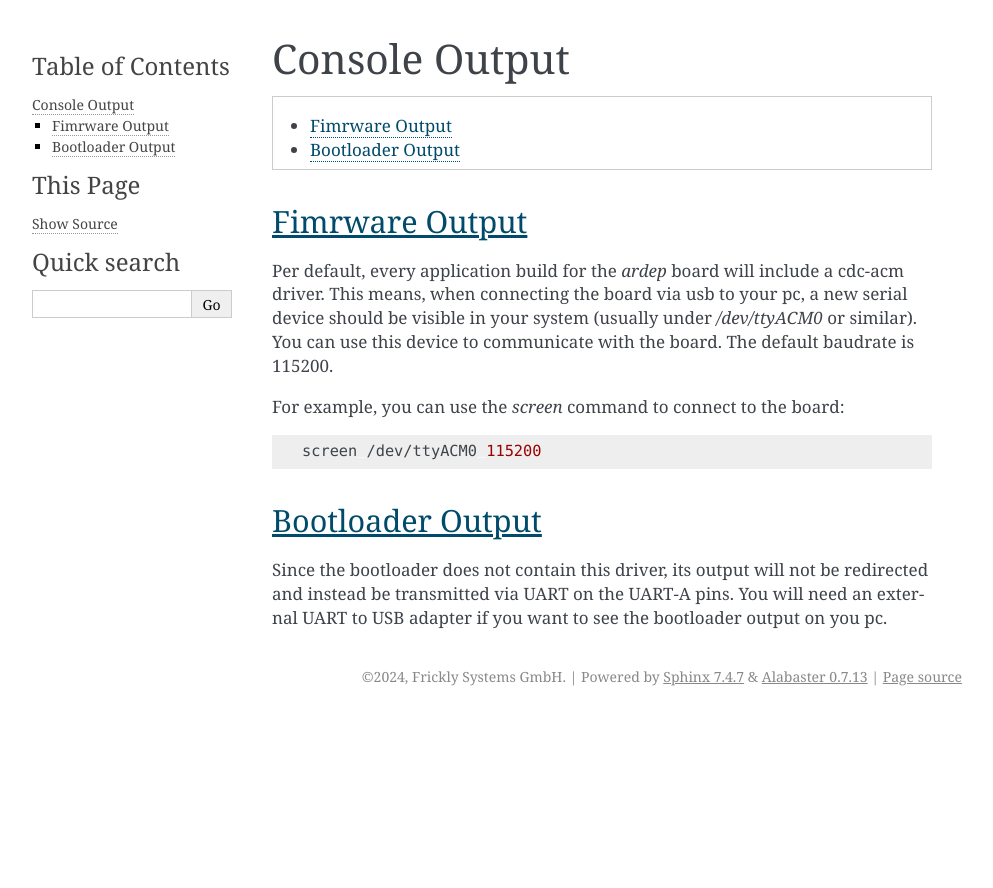
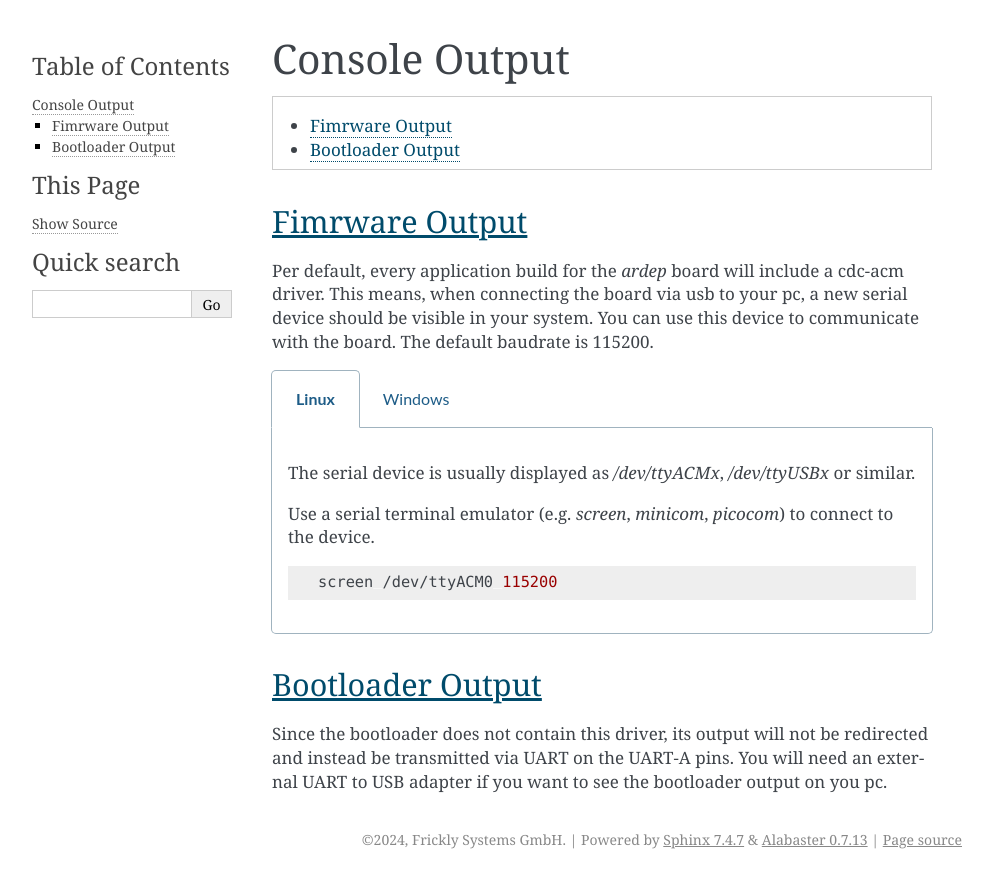
Before and after one commit to mercedes-benz/ardep, a Sphinx documentation site: the page built from doc/console/index.rst, in a window 1280 px wide. Shown: the top 888 px of the page, without its empty margins (148-1141 px from the left). Built offline with Sphinx 7.4.7, drawn with Linux system fonts in a browser that asks for light colours; pages that are not in the unit, such as notebooks, are missing from menus.

Commit message:
doc: update docs to be windows compatible

```diff
--- a/doc/bootloader/index.rst
+++ b/doc/bootloader/index.rst
@@ -28,7 +28,7 @@ For this connect the SWD Pins of the ARDEP board to the debug probe an run:
 
 .. code-block:: bash
 
-    west flash -d {BUILD_DIR}
+    west flash
 
 The Pinout of the SWD connector is printed on the boards backside.
 
--- a/doc/console/index.rst
+++ b/doc/console/index.rst
@@ -11,15 +11,28 @@ Fimrware Output
 ===============
 
 Per default, every application build for the *ardep* board will include a cdc-acm driver.
-This means, when connecting the board via usb to your pc, a new serial device should be visible in your system (usually under */dev/ttyACM0* or similar).
+This means, when connecting the board via usb to your pc, a new serial device should be visible in your system.
 You can use this device to communicate with the board. The default baudrate is 115200.
 
-For example, you can use the *screen* command to connect to the board:
+.. tabs::
 
-.. code-block:: bash
+    .. tab:: Linux
 
-    screen /dev/ttyACM0 115200
+        The serial device is usually displayed as */dev/ttyACMx*, */dev/ttyUSBx* or similar.
 
+        Use a serial terminal emulator (e.g. *screen*, *minicom*, *picocom*) to connect to the device.
+
+        .. code-block:: bash
+
+            screen /dev/ttyACM0 115200
+
+    .. tab:: Windows
+
+        The serial device is usually displayed in your *Windows Device Manager* under *Ports (COM & LPT)* e.g. as *COM5*.
+
+        Use *putty* or a similar terminal emulator to connect to the device.
+
+        Connect to the COM port by selecting *Serial* in the *Connection type* section and entering the COM port number (e.g. *COM5*) in the *Serial line* field, setting the speed to 115200.
 
 Bootloader Output
 =================
```
Also changed, not shown: doc/getting_started/index.rst (+7 -6 lines), doc/getting_started/windows_install_usb_driver.png (added).
